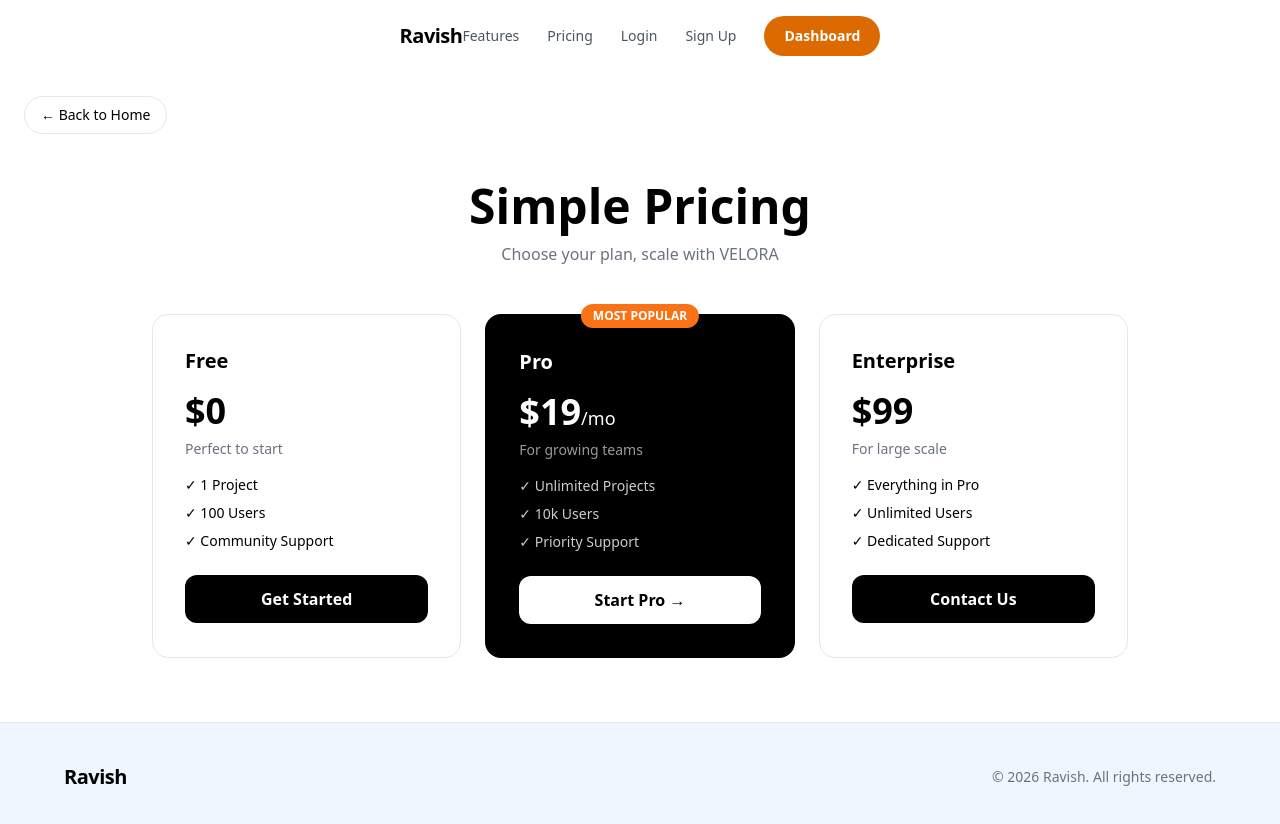
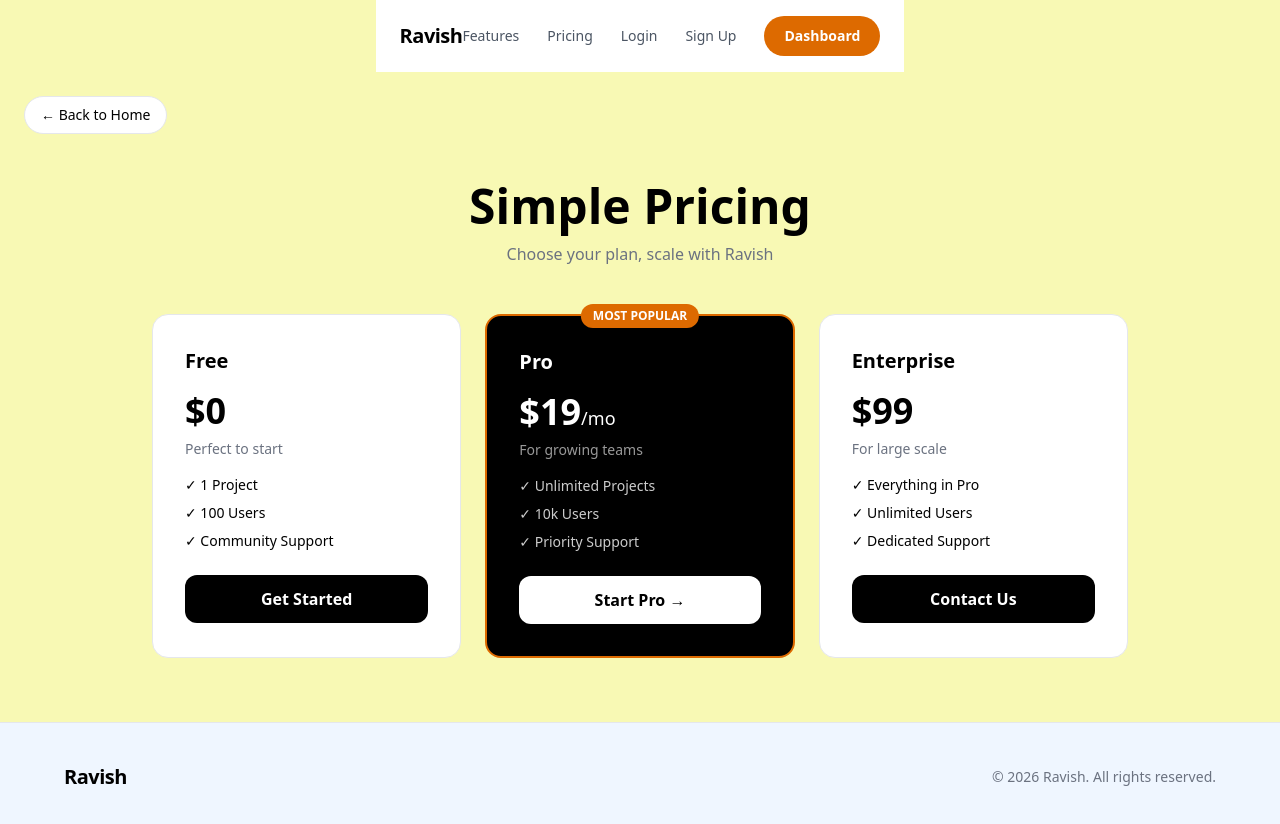
Before and after one commit to Ravs10/saas-starter-kit, a Next.js app: page /pricing in a window 1280 px wide. Shown: the top 824 px of the page. Built offline with nearby package versions, Linux system fonts and the light colour scheme.

Commit message:
Refactor Pricing page for theme integration and styles

```diff
--- a/app/pricing/page.tsx
+++ b/app/pricing/page.tsx
@@ -1,51 +1,55 @@
+"use client"
+import { SITE_CONFIG } from "@/app/config"
 import Navbar from "../components/Navbar"
 import Footer from "../components/Footer"
 
 export default function Pricing() {
   return (
-    <div className="min-h-screen bg-white flex flex-col">
+    // FIX: yaha se bg-white hata diya - ab config ka body color lagega
+    <div className="min-h-screen flex flex-col">
       <Navbar/>
 
       <div className="flex-1">
-        <a href="/" className="inline-block m-6 text-sm border px-4 py-2 rounded-full hover:bg-black hover:text-white transition-all">← Back to Home</a>
+        <a href="/" className="inline-block m-6 text-sm border px-4 py-2 rounded-full bg-white hover:bg-black hover:text-white transition-all">← Back to Home</a>
 
         <div className="max-w-5xl mx-auto p-6 pb-16">
+          {/* FIX: Center alignment sahi kiya */}
           <h1 className="text-4xl md:text-5xl font-black text-center">Simple Pricing</h1>
-          <p className="text-center text-gray-500 mt-3">Choose your plan, scale with VELORA</p>
+          <p className="text-center text-gray-500 mt-3">Choose your plan, scale with {SITE_CONFIG.name}</p>
 
           <div className="grid md:grid-cols-3 gap-6 mt-12">
             {/* Free */}
-            <div className="border rounded-2xl p-8 bg-white hover:shadow-2xl hover:-translate-y-2 hover:border-orange-400 transition-all duration-300 group">
+            <div className="border rounded-2xl p-8 bg-white hover:shadow-2xl hover:-translate-y-2 transition-all duration-300 group" style={{ } as any}>
               <h3 className="font-bold text-xl">Free</h3>
               <p className="text-4xl font-black mt-4 group-hover:text-orange-500 transition">$0</p>
               <p className="text-sm text-gray-500 mt-2">Perfect to start</p>
               <ul className="mt-4 text-sm space-y-2">
                 <li>✓ 1 Project</li><li>✓ 100 Users</li><li>✓ Community Support</li>
               </ul>
-              <a href="/signup" className="block mt-6 bg-black text-white text-center py-3 rounded-xl group-hover:bg-orange-500 transition font-bold">Get Started</a>
+              <a href="/signup" className="block mt-6 text-white text-center py-3 rounded-xl transition font-bold" style={{ backgroundColor: "black" }}>Get Started</a>
             </div>
 
-            {/* Pro */}
-            <div className="border-2 border-black rounded-2xl p-8 bg-black text-white hover:shadow-2xl hover:-translate-y-2 hover:scale-105 transition-all duration-300 relative">
-              <span className="absolute -top-3 left-1/2 -translate-x-1/2 bg-orange-500 text-white text-xs px-3 py-1 rounded-full font-bold">MOST POPULAR</span>
+            {/* Pro - Primary color config se */}
+            <div className="border-2 rounded-2xl p-8 text-white hover:shadow-2xl hover:-translate-y-2 hover:scale-105 transition-all duration-300 relative" style={{ backgroundColor: "black", borderColor: SITE_CONFIG.theme.primary }}>
+              <span className="absolute -top-3 left-1/2 -translate-x-1/2 text-white text-xs px-3 py-1 rounded-full font-bold" style={{ backgroundColor: SITE_CONFIG.theme.primary }}>MOST POPULAR</span>
               <h3 className="font-bold text-xl">Pro</h3>
               <p className="text-4xl font-black mt-4">$19<span className="text-lg font-normal">/mo</span></p>
               <p className="text-sm text-white/60 mt-2">For growing teams</p>
               <ul className="mt-4 text-sm space-y-2 text-white/80">
                 <li>✓ Unlimited Projects</li><li>✓ 10k Users</li><li>✓ Priority Support</li>
               </ul>
-              <a href="/signup" className="block mt-6 bg-white text-black text-center py-3 rounded-xl hover:bg-orange-500 hover:text-white transition font-bold">Start Pro →</a>
+              <a href="/signup" className="block mt-6 bg-white text-black text-center py-3 rounded-xl hover:text-white transition font-bold" style={{} as any} onMouseEnter={(e:any)=>e.target.style.backgroundColor=SITE_CONFIG.theme.primary} onMouseLeave={(e:any)=>e.target.style.backgroundColor="white"}>Start Pro →</a>
             </div>
 
             {/* Enterprise */}
-            <div className="border rounded-2xl p-8 bg-white hover:shadow-2xl hover:-translate-y-2 hover:border-orange-400 transition-all duration-300 group">
+            <div className="border rounded-2xl p-8 bg-white hover:shadow-2xl hover:-translate-y-2 transition-all duration-300 group hover:border-orange-400">
               <h3 className="font-bold text-xl">Enterprise</h3>
               <p className="text-4xl font-black mt-4 group-hover:text-orange-500 transition">$99</p>
               <p className="text-sm text-gray-500 mt-2">For large scale</p>
               <ul className="mt-4 text-sm space-y-2">
                 <li>✓ Everything in Pro</li><li>✓ Unlimited Users</li><li>✓ Dedicated Support</li>
               </ul>
-              <a href="/signup" className="block mt-6 bg-black text-white text-center py-3 rounded-xl group-hover:bg-orange-500 transition font-bold">Contact Us</a>
+              <a href="/signup" className="block mt-6 text-white text-center py-3 rounded-xl transition font-bold" style={{ backgroundColor: "black" }}>Contact Us</a>
             </div>
           </div>
         </div>
```
